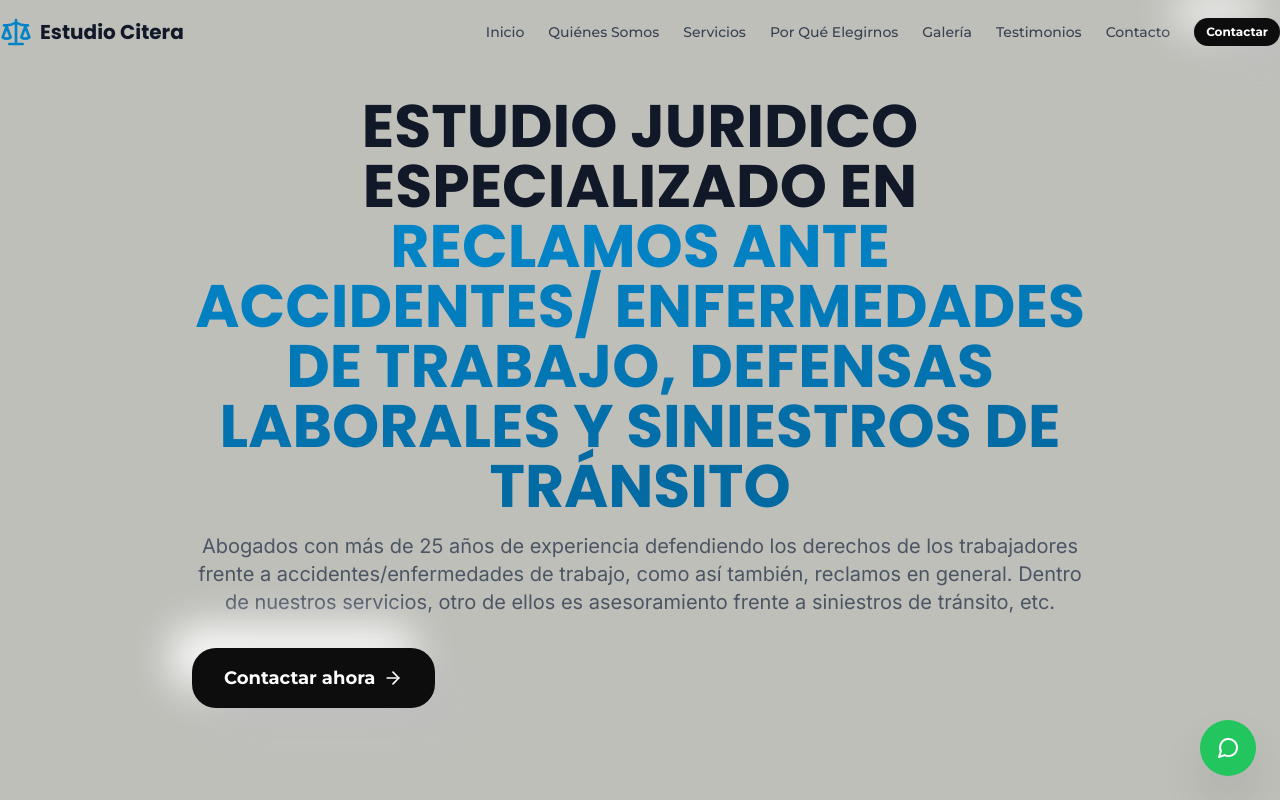
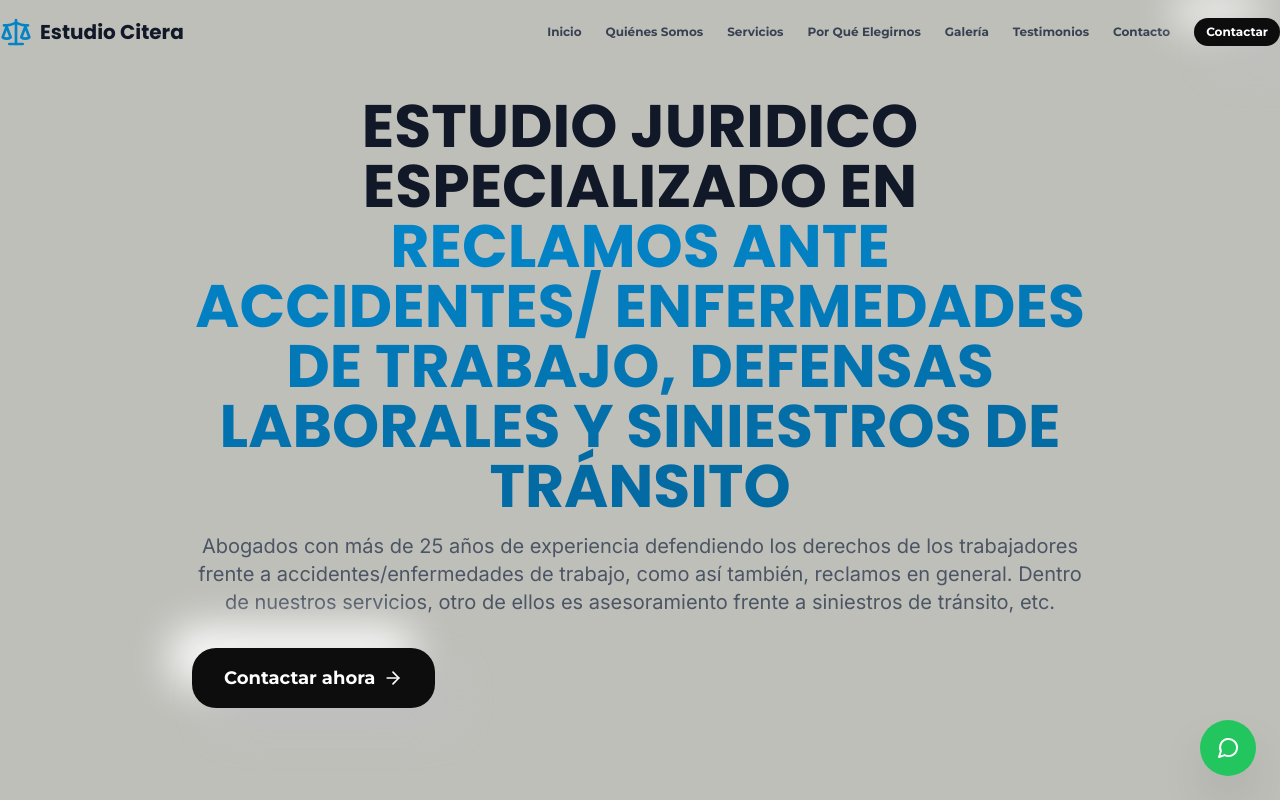
Before and after one commit to ZanellaOrnela/ESTUDIO-ANALIA-CITERA, a Next.js app: page / in a window 1280 px wide. Shown: the top 800 px of the page. Built offline with nearby package versions, Linux system fonts and the light colour scheme.

Commit message:
Make navbar links smaller and bold

```diff
--- a/components/Header.tsx
+++ b/components/Header.tsx
@@ -54,7 +54,7 @@ const Header = () => {
               <button
                 key={item.name}
                 onClick={() => scrollToSection(item.href)}
-                className="text-sm text-gray-700 hover:text-primary-600 font-medium transition-colors duration-200"
+                className="text-xs text-gray-700 hover:text-primary-600 font-bold transition-colors duration-200"
               >
                 {item.name}
               </button>
@@ -84,7 +84,7 @@ const Header = () => {
                 <button
                   key={item.name}
                   onClick={() => scrollToSection(item.href)}
-                  className="block w-full text-left text-gray-700 hover:text-primary-600 font-medium py-2 transition-colors duration-200"
+                  className="block w-full text-left text-gray-700 hover:text-primary-600 font-bold py-2 transition-colors duration-200"
                 >
                   {item.name}
                 </button>
```
